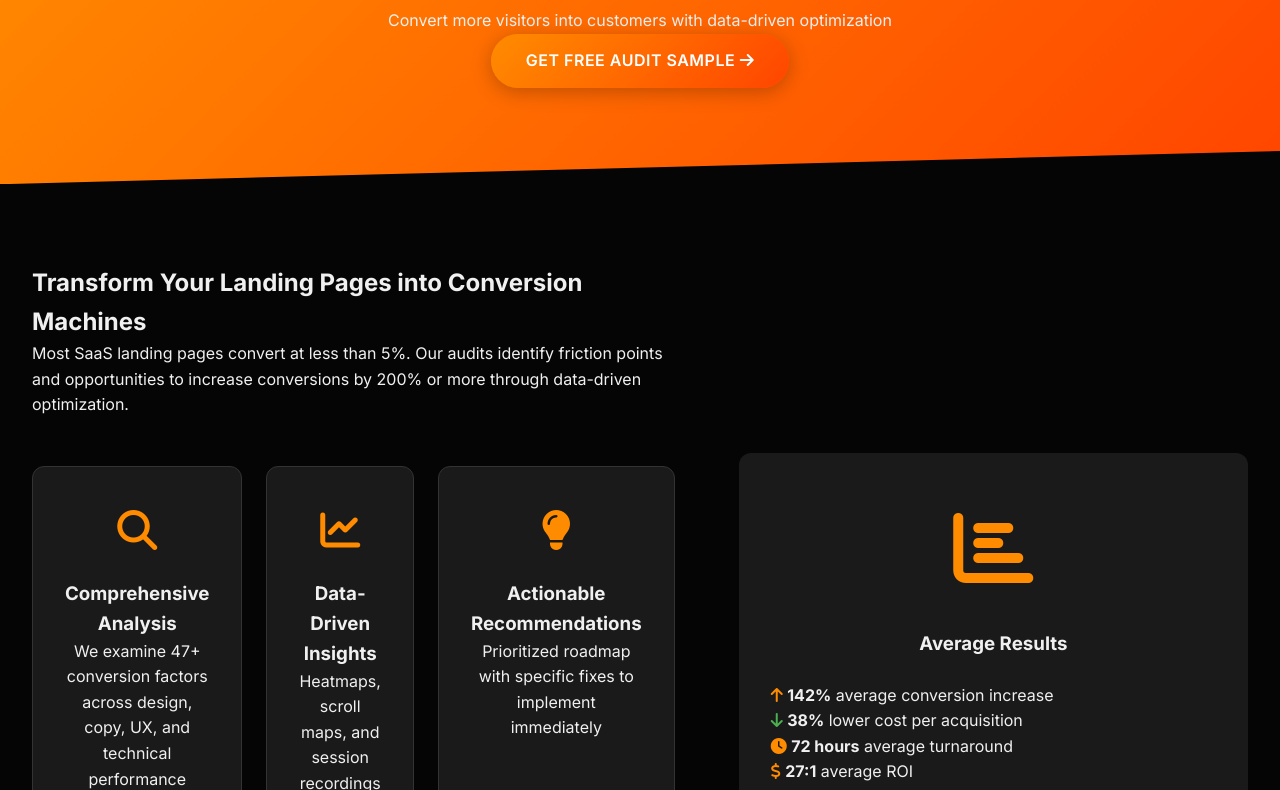
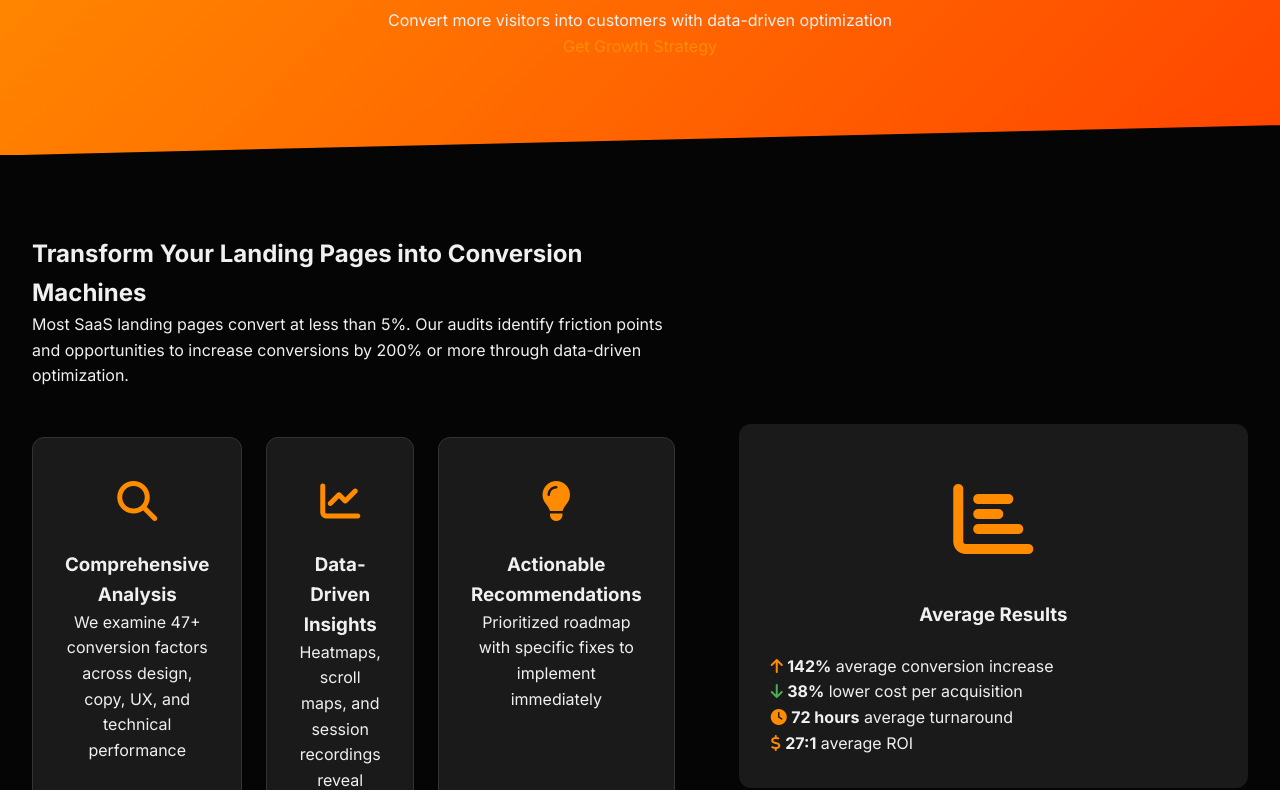
Before and after one commit to Oleksandr190/emailedge-site, a plain HTML site: page landing-page-audits.html in a window 1280 px wide. Shown: the part 147-937 px from the top of the page. Drawn offline with Linux system fonts and the light colour scheme.

Commit message:
Update landing-page-audits.html

```diff
--- a/landing-page-audits.html
+++ b/landing-page-audits.html
@@ -356,7 +356,7 @@
     <div class="header-content">
       <h1>Landing Page Audits</h1>
       <p>Convert more visitors into customers with data-driven optimization</p>
-      <a href="#contact" class="btn">Get Free Audit Sample <i class="fas fa-arrow-right"></i></a>
+      <a href="https://emailedge.agency/#scale" class="cta-button">Get Growth Strategy</a>
     </div>
   </header>
 
```
